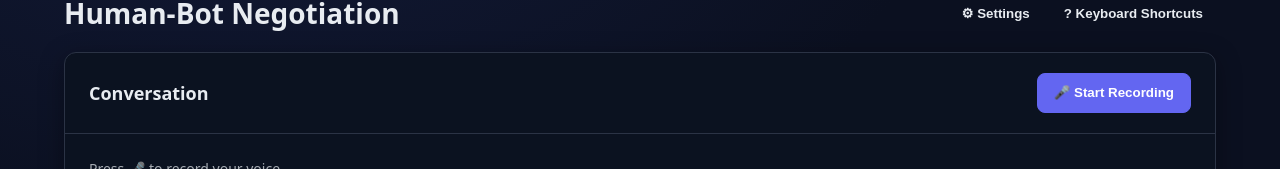
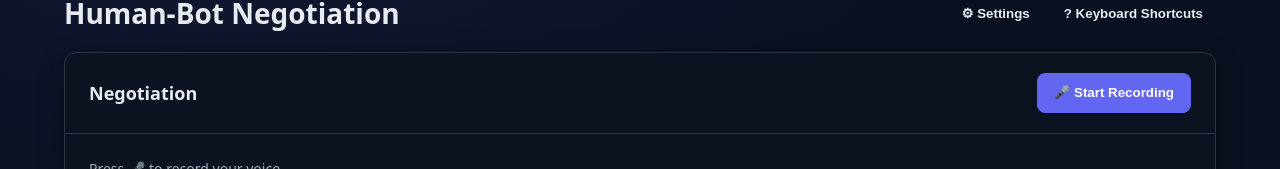
Before and after one commit to walkerwmanuel/llmNegioation, a React app in the folder frontend/: page /speech-to-text in a window 1280 px wide. Shown: the part 142-311 px from the top of the page. Built offline with nearby package versions, Linux system fonts and the light colour scheme; the HTML template or start-up script is replaced by a standard one.

Commit message:
Small fix to stt frontend.

```diff
--- a/frontend/src/pages/SpeechToText.tsx
+++ b/frontend/src/pages/SpeechToText.tsx
@@ -336,7 +336,7 @@ export default function SpeechToText() {
 
       <Card style={{ flex: 1, display: "flex", flexDirection: "column" }}>
         <CardHeader style={{ display: "flex", alignItems: "center", justifyContent: "space-between" }}>
-          <CardTitle>Conversation</CardTitle>
+          <CardTitle>Negotiation</CardTitle>
           <div style={{ display: "flex", gap: 8, alignItems: "center" }}>
             {recording && (
               <span style={{ fontSize: 14, color: colors.muted }}>
```
